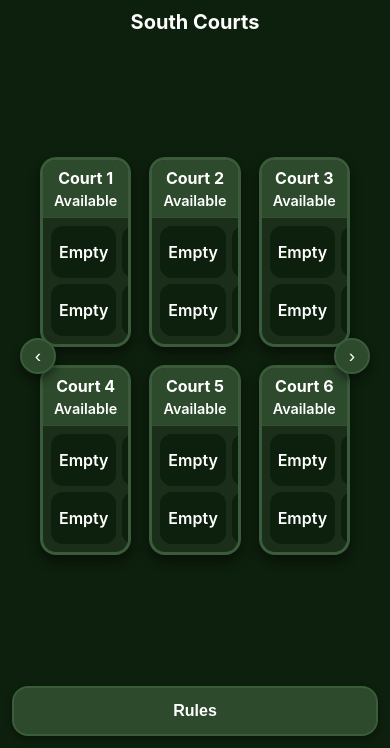
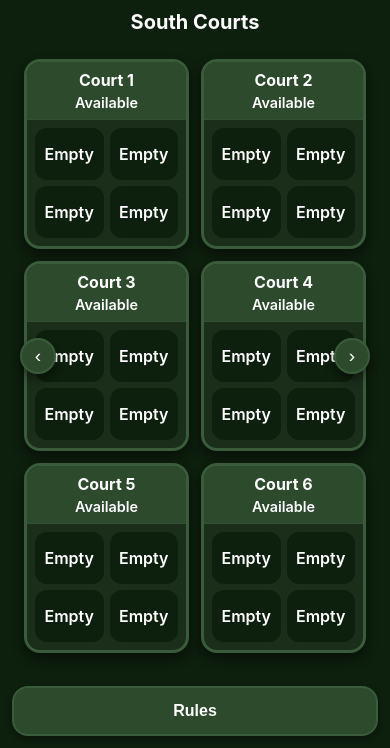
Before and after one commit to jarenpeters/dinQ, a website built with webpack: page index.html in a window 390 px wide. Shown: the part 96-844 px from the top of the page. Built offline with nearby package versions, Linux system fonts and the light colour scheme; files whose address does not match are found by name.

Commit message:
changes from g

```diff
--- a/index.html
+++ b/index.html
@@ -225,6 +225,9 @@
     .rules-content h3 { margin-top:10px; margin-bottom:8px; color:#fff; }
     .rules-content ul { padding-left:18px; }
 
+    @media (max-width: 820px) {
+      .courts-grid { grid-template-columns: repeat(2, 1fr); grid-template-rows: repeat(3, 1fr); gap:12px; padding: 0 12px; }
+    }
   </style>
 </head>
 <body>
```
